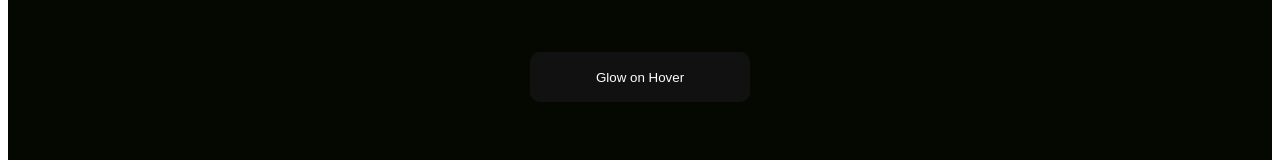
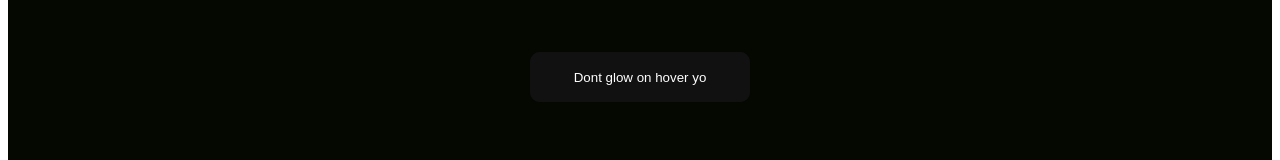
Before and after one commit to grandcanyonsmith/nuxtjs-boilerplate, a Nuxt app: page / in a window 1280 px wide. Shown: the part 331-491 px from the top of the page. Built offline with nearby package versions, Linux system fonts and the light colour scheme.

Commit message:
Refactor JSX files and update images

```diff
--- a/ButtonText.vue
+++ b/ButtonText.vue
@@ -1,5 +1,6 @@
+
 <template>
-  <span>Glow on Hover</span>
+  <span>Dont glow on hover yo</span>
 </template>
 
 <script>
```
